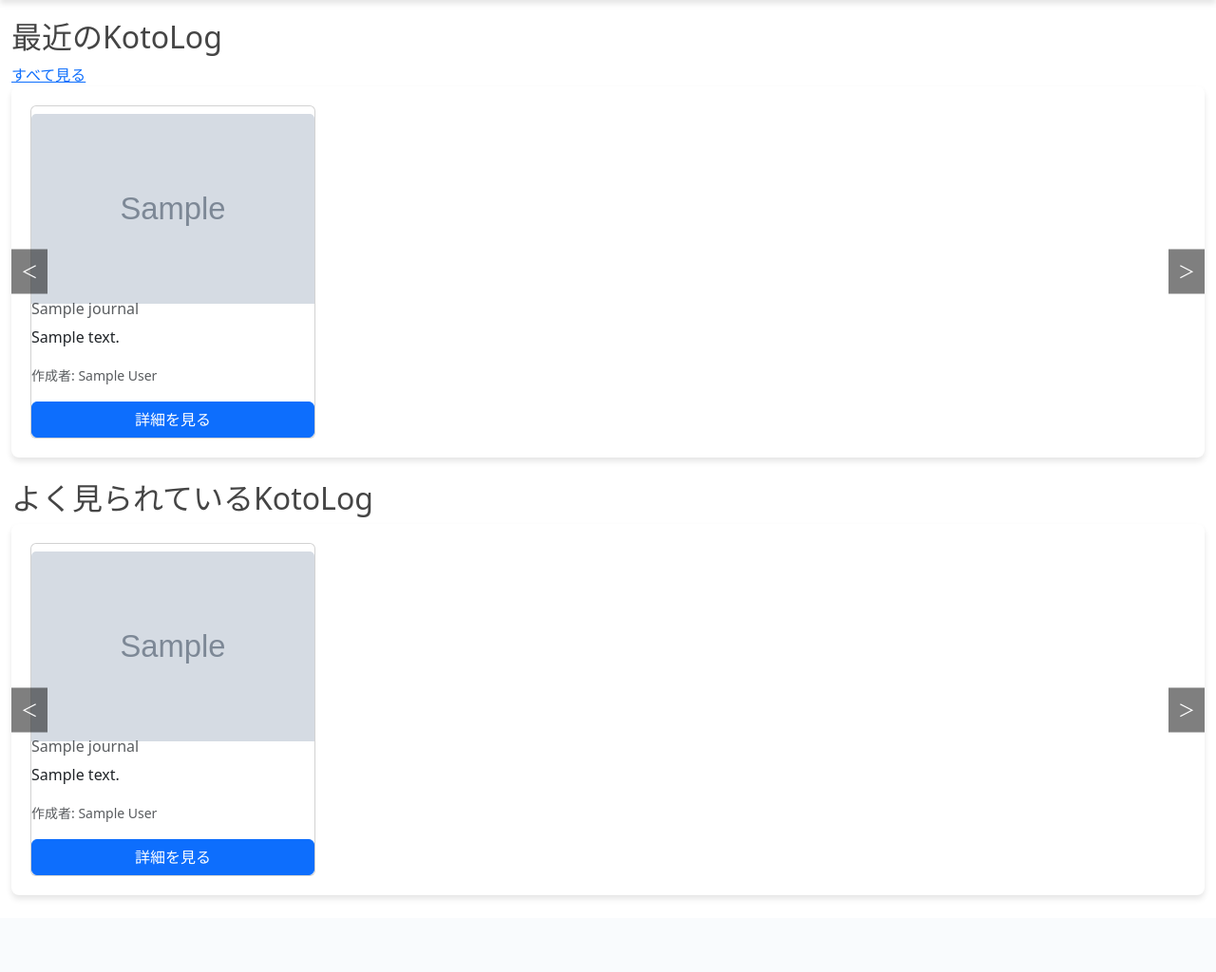
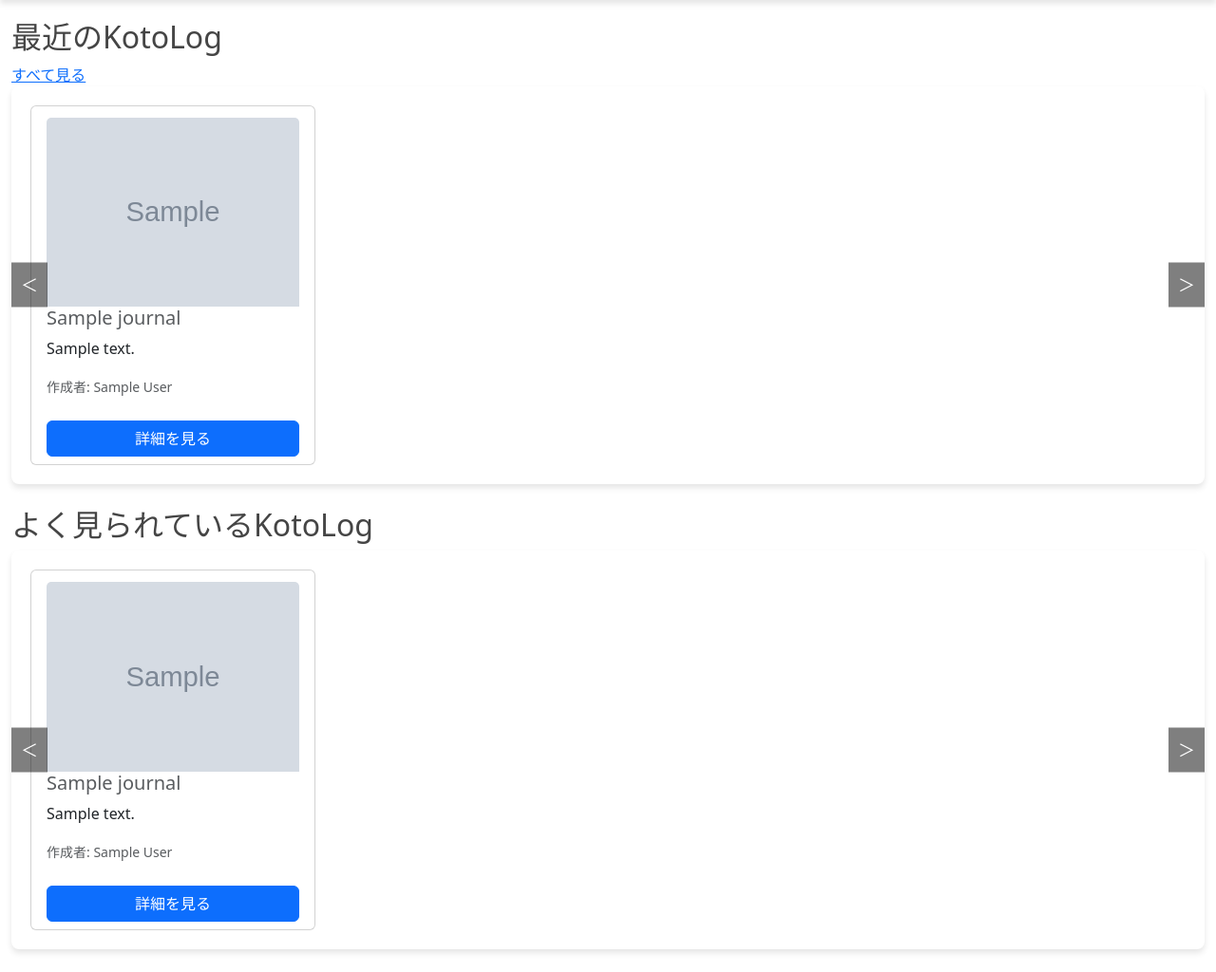
Before and after one commit to suzuki-kanami-fm/KotoLogProject, a Django app: page /home/ in a window 1280 px wide. Shown: the part 67-1091 px from the top of the page at 95% size. Before the commit the page ends 1013 px from the top, so only its background shows below. Run offline with Django 5.2, Linux system fonts and the light colour scheme; tables that the repository leaves empty hold one stand-in row (values such as "Sample post"); grey boxes marked "Sample" are stand-in pictures; data that the repository does not hold is empty; some libraries are stand-ins or nearby versions.

Commit message:
カードデザイン作成

```diff
--- a/KotoLogProject/journals/views.py
+++ b/KotoLogProject/journals/views.py
@@ -246,7 +246,7 @@ class ChildcareJournalListView(View):
             queryset = queryset.filter(published_on=filter_date)
 
         # 公開日付順に並べる
-        queryset = queryset.order_by('-published_on')
+        queryset = get_favorite_flagged_queryset(queryset.order_by('-published_on'),user)
 
         context = {
             'childcare_journals': queryset,
--- a/KotoLogProject/static/css/style.css
+++ b/KotoLogProject/static/css/style.css
@@ -127,7 +127,27 @@ header form span button img{
 .carousel-next {
     right: 0;
 }
+.cards {
+    display: flex;
+    flex-wrap: wrap;
+  }
 
+.card {
+    flex-grow: 1;
+}
+
+.card-context {
+    max-height: 3rem;
+    overflow: hidden;
+    text-overflow: ellipsis;
+    display: -webkit-box;
+    -webkit-line-clamp: 2;
+    -webkit-box-orient: vertical;
+  }
+.card-footer{
+    background-color: transparent;
+    border: none;
+}
 /*ユーザーページ*/
 #userpage {
     display: flex;
@@ -229,6 +249,9 @@ header form span button img{
 .user-info .info-title[aria-expanded="false"]:after{
     transform: rotate(-45deg);
 }
+#childcare_journal_list .cards{
+    width: 100%;
+}
 
   @media screen and (max-width: 768px) {
     #userpage {
--- a/KotoLogProject/templates/journals/childcare_journal_card.html
+++ b/KotoLogProject/templates/journals/childcare_journal_card.html
@@ -1,20 +1,29 @@
 <div class="carousel-item active">
-    <div class="card">
-        <h5 class="card-title">
+    <div class="card h-100">
+        <div class="card-body">
+            <h6 class="card-subtitle d-flex justify-content-between">
+                <span>
                 {% if journal.child.family == request.user.family %}
                     <span>{{ journal.child.child_name }}</span>
                 {% endif %}
                 {% if journal.is_favorited %}
                 <span>★</span>
                 {% endif %}
-        </h5>
+                </span>
 
+            {% if journal.user_id == request.user.id %}
+            <input type="checkbox" name="selected_journals" value="{{ journal.id }}">
+            {% endif %}
+            </h6>
             {% if journal.image_url %}
             <img src="{{ journal.image_url.url }}" class="card-img-top" alt="Journal Image" style="max-height: 200px; object-fit: cover;">
             {% endif %}
-        <h6 class="card-subtitle mb-2 text-muted">{{ journal.title }}</h6>
-        <p class="card-text">{{ journal.content|truncatewords:20 }}</p>
+            <h5 class="card-title mb-2 text-muted">{{ journal.title }}</h5>
+            <p class="card-text card-context">{{ journal.content|truncatewords:20 }}</p>
             <p class="card-text"><small class="text-muted">作成者: {{ journal.user.account_name }}</small></p>
-        <button class="btn btn-primary" data-id="{{ journal.id }}" data-bs-toggle="modal" data-bs-target="#journalModal">詳細を見る</button>
+        </div>
+        <div class="card-footer">
+            <button class="btn btn-primary w-100" data-id="{{ journal.id }}" data-bs-toggle="modal" data-bs-target="#journalModal">詳細を見る</button>
         </div>
     </div>
+</div>
```
Also changed, not shown: KotoLogProject/templates/journals/childcare_journal_list.html (+24 -13 lines), KotoLogProject/templates/journals/edit_childcare_journal.html (+39 -8 lines). Lines whose indentation alone changed are shown as unchanged.
